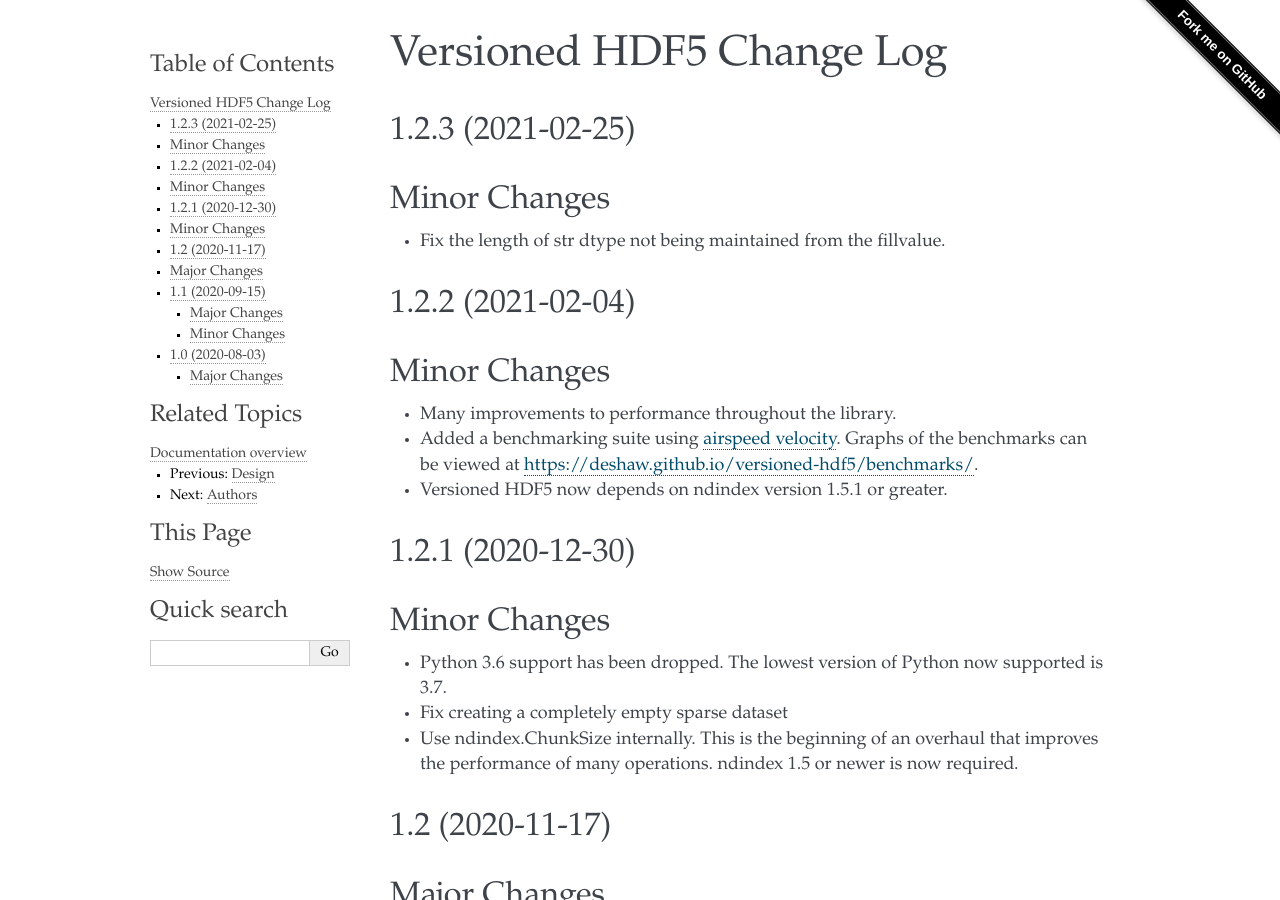
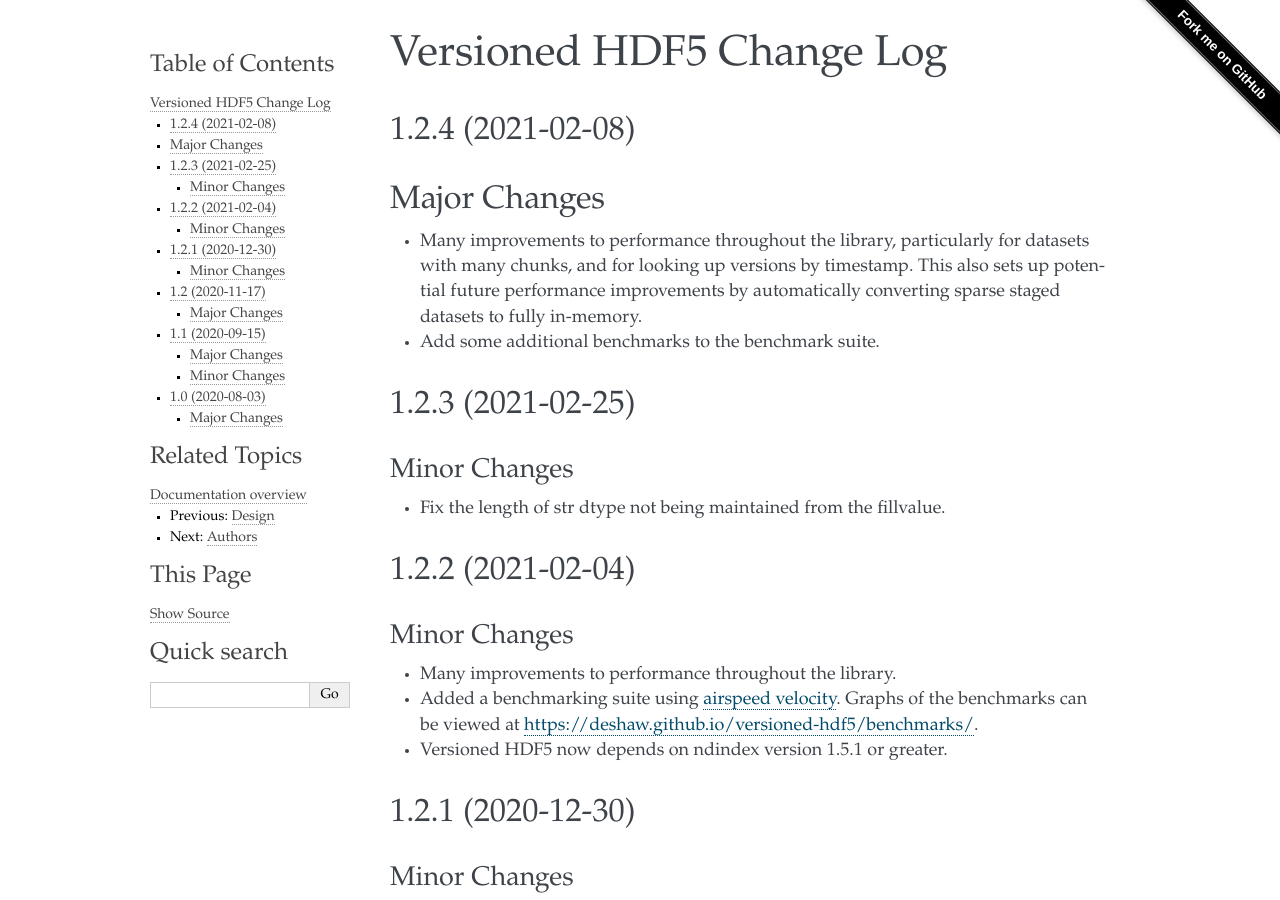
Before and after one commit to deshaw/versioned-hdf5, a Sphinx documentation site: the page built from docs/changelog.md, in a window 1280 px wide and 900 px high. Built offline with Sphinx 7.4.7, drawn with Linux system fonts in a browser that asks for light colours.

Commit message:
Add changelog entries for a 1.2.4 release

```diff
--- a/docs/changelog.md
+++ b/docs/changelog.md
@@ -1,15 +1,26 @@
 Versioned HDF5 Change Log
 =========================
 
+## 1.2.4 (2021-02-08)
+
+## Major Changes
+
+- Many improvements to performance throughout the library, particularly for
+  datasets with many chunks, and for looking up versions by timestamp. This
+  also sets up potential future performance improvements by automatically
+  converting sparse staged datasets to fully in-memory.
+
+- Add some additional benchmarks to the benchmark suite.
+
 ## 1.2.3 (2021-02-25)
 
-## Minor Changes
+### Minor Changes
 
 - Fix the length of str dtype not being maintained from the fillvalue.
 
 ## 1.2.2 (2021-02-04)
 
-## Minor Changes
+### Minor Changes
 
 - Many improvements to performance throughout the library.
 
@@ -21,7 +32,7 @@ Versioned HDF5 Change Log
 
 ## 1.2.1 (2020-12-30)
 
-## Minor Changes
+### Minor Changes
 
 - Python 3.6 support has been dropped. The lowest version of Python now
   supported is 3.7.
@@ -32,7 +43,7 @@ Versioned HDF5 Change Log
 
 ## 1.2 (2020-11-17)
 
-## Major Changes
+### Major Changes
 
 - Add support for sparse datasets (`data=None`).
 - Store the chunks on an attribute of the dataset.
```
